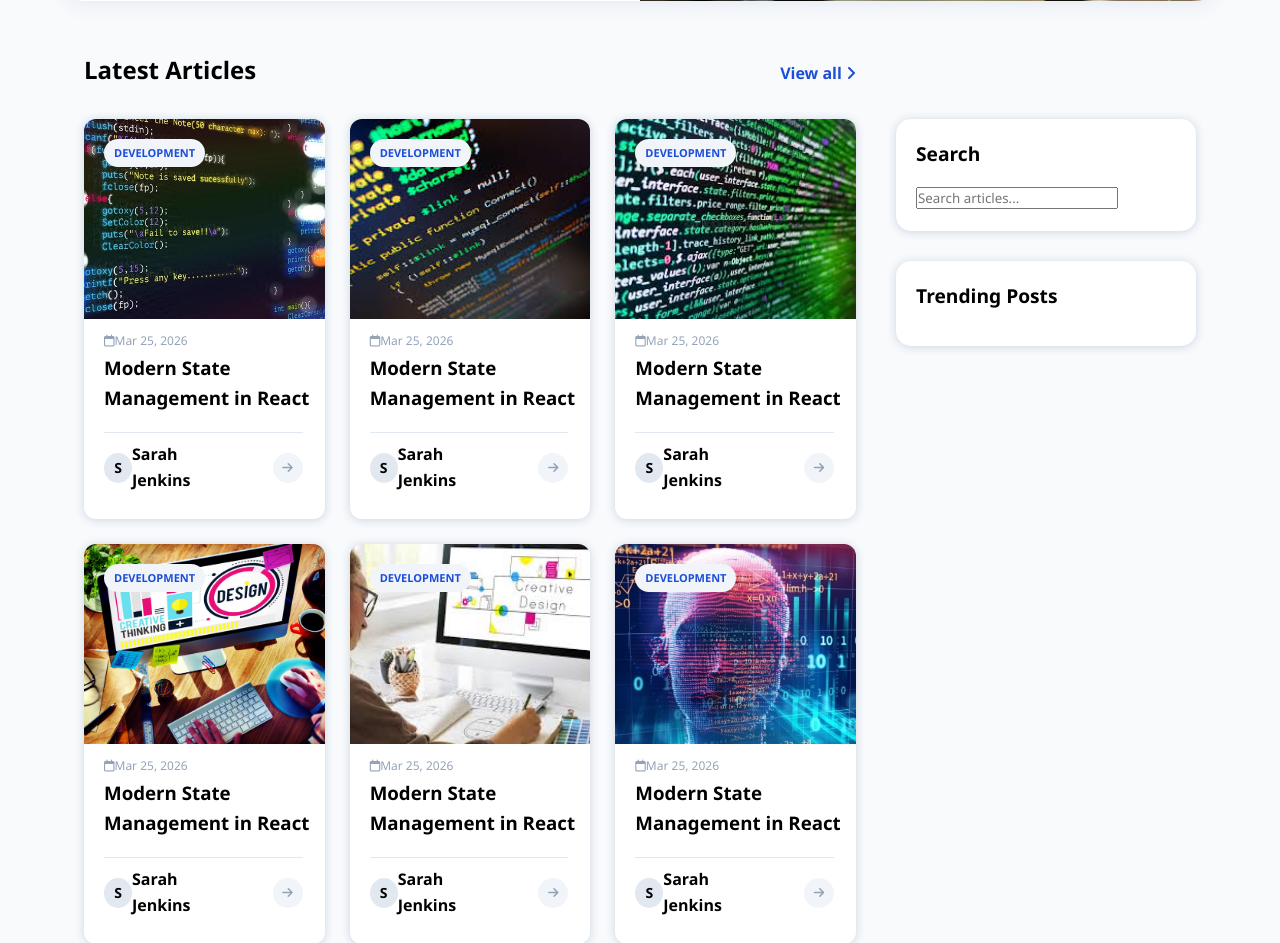
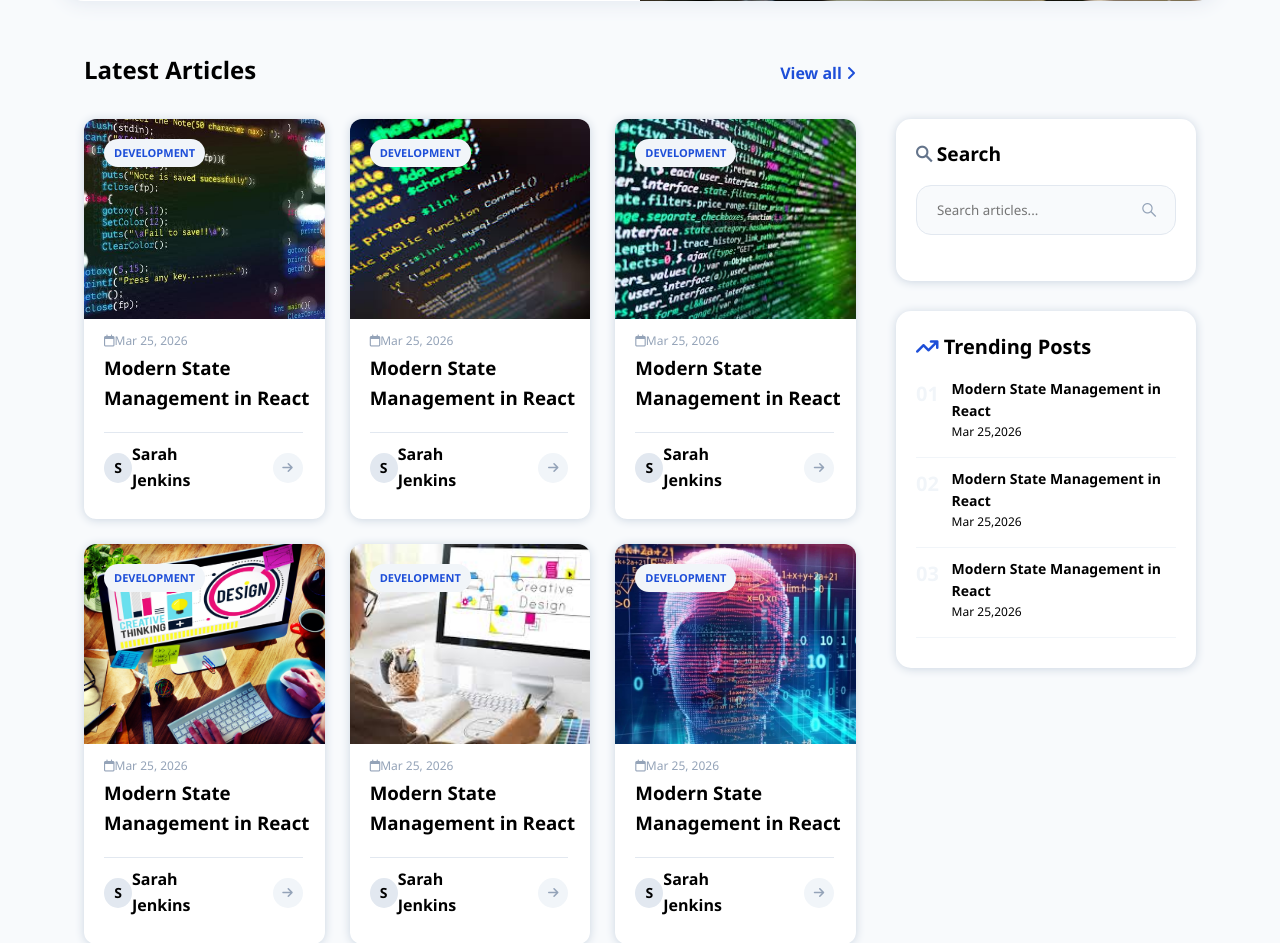
Before and after one commit to MarwanBouhamid07/Project-final-blog, a PHP site: page /pages/home.php in a window 1280 px wide. Shown: the part 499-1442 px from the top of the page. Run offline with PHP 8.4, Linux system fonts and the light colour scheme; some libraries are stand-ins or nearby versions.

Commit message:
card of trending posts

```diff
--- a/assets/styles/home.css
+++ b/assets/styles/home.css
@@ -313,7 +313,87 @@ article{
     justify-content: center;
     align-items: center;
 }
+.search-widget input{
+    width: 100%;
+    height: 50px;
+    border-radius: 15px;
+    border: 1px solid var(--color-slate-200);
+    outline: none;
+    background-color: var(--color-bg-main);
+    padding-left: 20px;
+    /* transition: 0.4s; */
+}
+.search-widget span{
+    position: relative;
+    top: -37px;
+    left: 87%;
+    transition: 0.3;
+    color: var(--color-slate-400);
+}
+.search-widget input:focus{
+    outline: 2px solid var(--color-primary-600);
 
+}
+.search-widget h3 i{
+    font-weight: bold;
+}
+.search-widget span:hover{
+    color: var(--color-primary-700);
+}
+.search-widget h3 i{
+    color: var(--color-slate-500);
+    font-size: 18px;
+}
+.badge{
+    z-index: 20;
+}
+
+.trending-widget h3 i{
+    color: var(--color-primary-700);
+}
+.trending-widget h3{
+    font-size: 20px;
+}
+.content-trending-posts{
+    display: flex;
+    flex-direction: column;
+    justify-content: center;
+    align-items: center;
+}
+.trend-post{
+    width: 100%;
+    height: 80px;
+    display: flex;
+    justify-content: center;
+    align-items: flex-start;
+    margin-bottom: 10px;
+    border-bottom: 1px solid var(--color-slate-100);
+    padding-bottom: 10px;
+    cursor: pointer;
+}
+.date-trend-post{
+    font-size: 12px;
+}
+
+.trend-post h5{
+    font-size: 14px;
+    transition: 0.3s;
+}
+.number{
+    width: 40px;
+    font-weight: 800;
+    font-size: 20px;
+    color: var(--color-slate-100);
+
+}
+.trend-post:hover h5{
+    color: var(--color-primary-700);
+
+}
+.trend-post:hover .number{
+    color: var(--color-primary-100);
+
+}
 @media (max-width:2136px) {
        main{
         width: 90%;
--- a/pages/home.php
+++ b/pages/home.php
@@ -149,12 +149,36 @@
 
         <aside class="sidebar">
             <div class="widget search-widget">
-                <h3>Search</h3>
+                <h3><i class="fa-brands fa-sistrix"></i> Search</h3>
                 <input type="text" placeholder="Search articles...">
+                <span><i class="fa-brands fa-sistrix"></i></span>
             </div>
 
             <div class="widget trending-widget">
-                <h3>Trending Posts</h3>
+                <h3><i class="fa-solid fa-arrow-trend-up"></i> Trending Posts</h3>
+                <div class="content-trending-posts">
+                    <div class="trend-post">
+                        <div class="number">01</div>
+                        <div class="title-date-trend-post">
+                            <h5 class="trend-post-title">Modern State Management in React</h4>
+                            <div class="date-trend-post">Mar 25,2026</div>
+                        </div>
+                    </div>
+                    <div class="trend-post">
+                        <div class="number">02</div>
+                        <div class="title-date-trend-post">
+                            <h5 class="trend-pos-title">Modern State Management in React</h4>
+                            <div class="date-trend-post">Mar 25,2026</div>
+                        </div>
+                    </div>
+                    <div class="trend-post">
+                        <div class="number">03</div>
+                        <div class="title-date-trend-post">
+                            <h5 class="trend-post-title">Modern State Management in React</h4>
+                            <div class="date-trend-post">Mar 25,2026</div>
+                        </div>
+                    </div>
+                </div>
             </div>
         </aside>
         </div>
```
